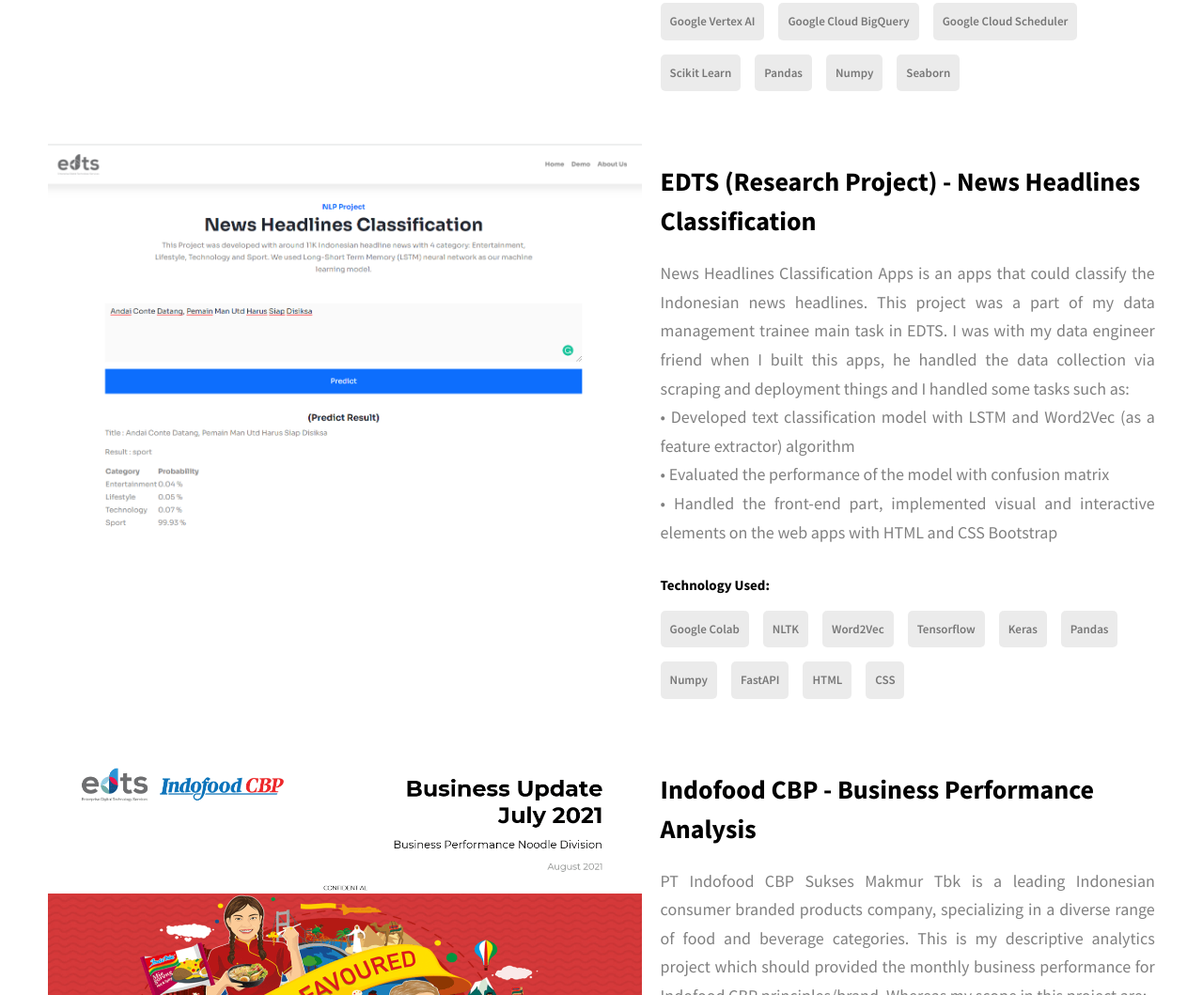
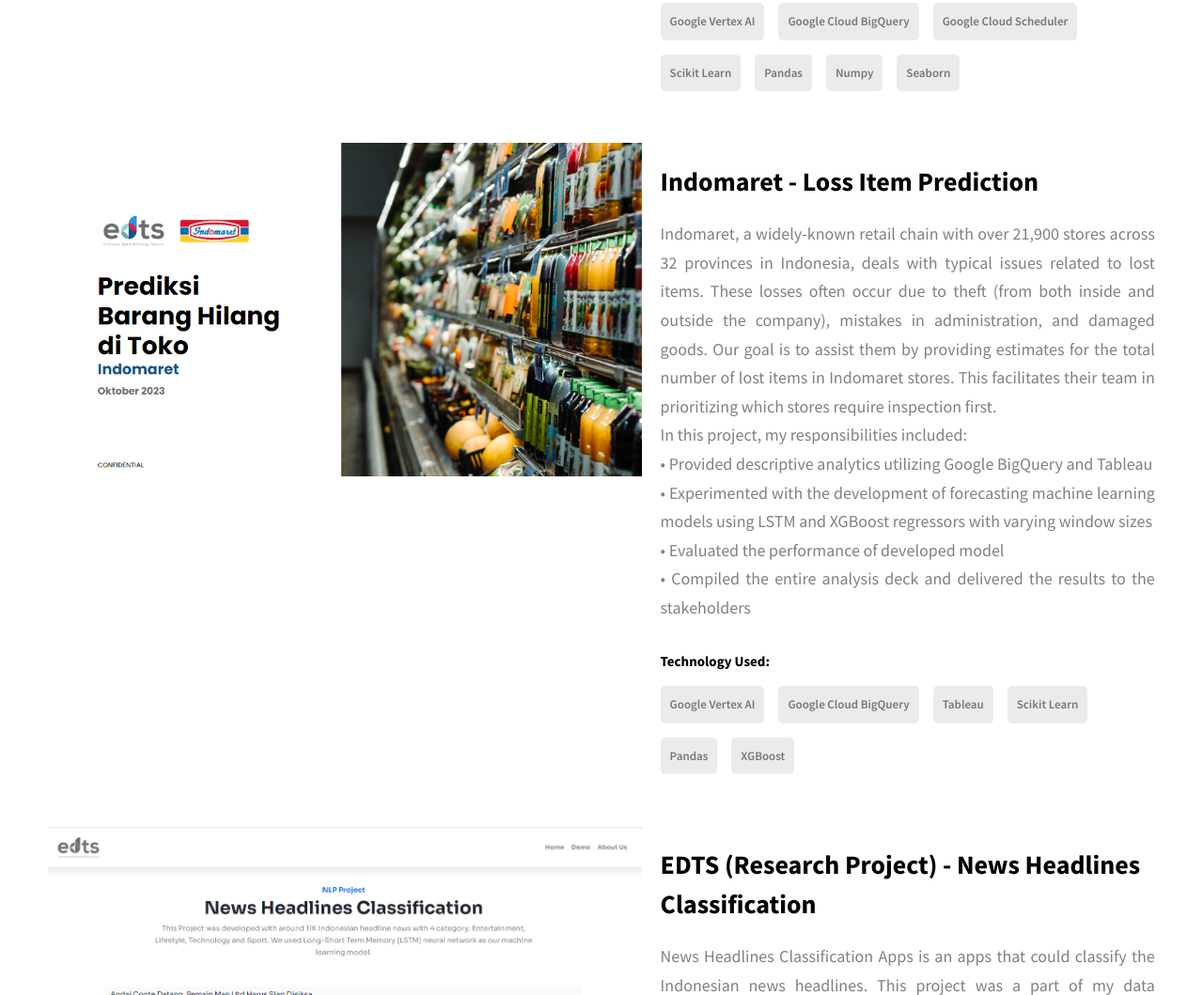
Before and after one commit to riojuliian/riojuliian.github.io, a website: page index.html in a window 1280 px wide. Shown: the part 5455-6514 px from the top of the page at 94% size. Drawn offline with Linux system fonts and the light colour scheme.

Commit message:
add lost-item forecasting project section

```diff
--- a/index.html
+++ b/index.html
@@ -385,6 +385,48 @@
               </div>
             </div>
           </div>
+
+          <div class="projects__row">
+            <div class="projects__row-img-cont">
+              <img
+                src="./assets/png/loss_item_project.png"
+                alt="Loss Item Prediction"
+                class="projects__row-img"
+                loading="lazy"
+              />
+            </div>
+            <div class="projects__row-content">
+              <h3 class="projects__row-content-title">Indomaret - Loss Item Prediction</h3>
+              <p class="projects__row-content-desc">
+                Indomaret, a widely-known retail chain with over 21,900 stores across 32 provinces in Indonesia, deals with typical issues related to lost items.
+                These losses often occur due to theft (from both inside and outside the company), mistakes in administration, and damaged goods.
+                Our goal is to assist them by providing estimates for the total number of lost items in Indomaret stores.
+                This facilitates their team in prioritizing which stores require inspection first.
+                <br>
+
+                In this project, my responsibilities included:
+                <br>
+                • Provided descriptive analytics utilizing Google BigQuery and Tableau
+                <br>
+                • Experimented with the development of forecasting machine learning models using LSTM and XGBoost regressors with varying window sizes
+                <br>
+                • Evaluated the performance of developed model
+                <br>
+                • Compiled the entire analysis deck and delivered the results to the stakeholders
+              </p>
+              <h1>Technology Used:</h1>
+              <br>
+              <div class="skills">
+                <div class="skills__skill_tech_used">Google Vertex AI</div>
+                <div class="skills__skill_tech_used">Google Cloud BigQuery</div>
+                <div class="skills__skill_tech_used">Tableau</div>
+                <div class="skills__skill_tech_used">Scikit Learn</div>
+                <div class="skills__skill_tech_used">Pandas</div>
+                <div class="skills__skill_tech_used">XGBoost</div>
+              </div>
+            </div>
+          </div>
+
           <div class="projects__row">
             <div class="projects__row-img-cont">
               <img
```
Also changed, not shown: assets/png/loss_item_project.png (added).
